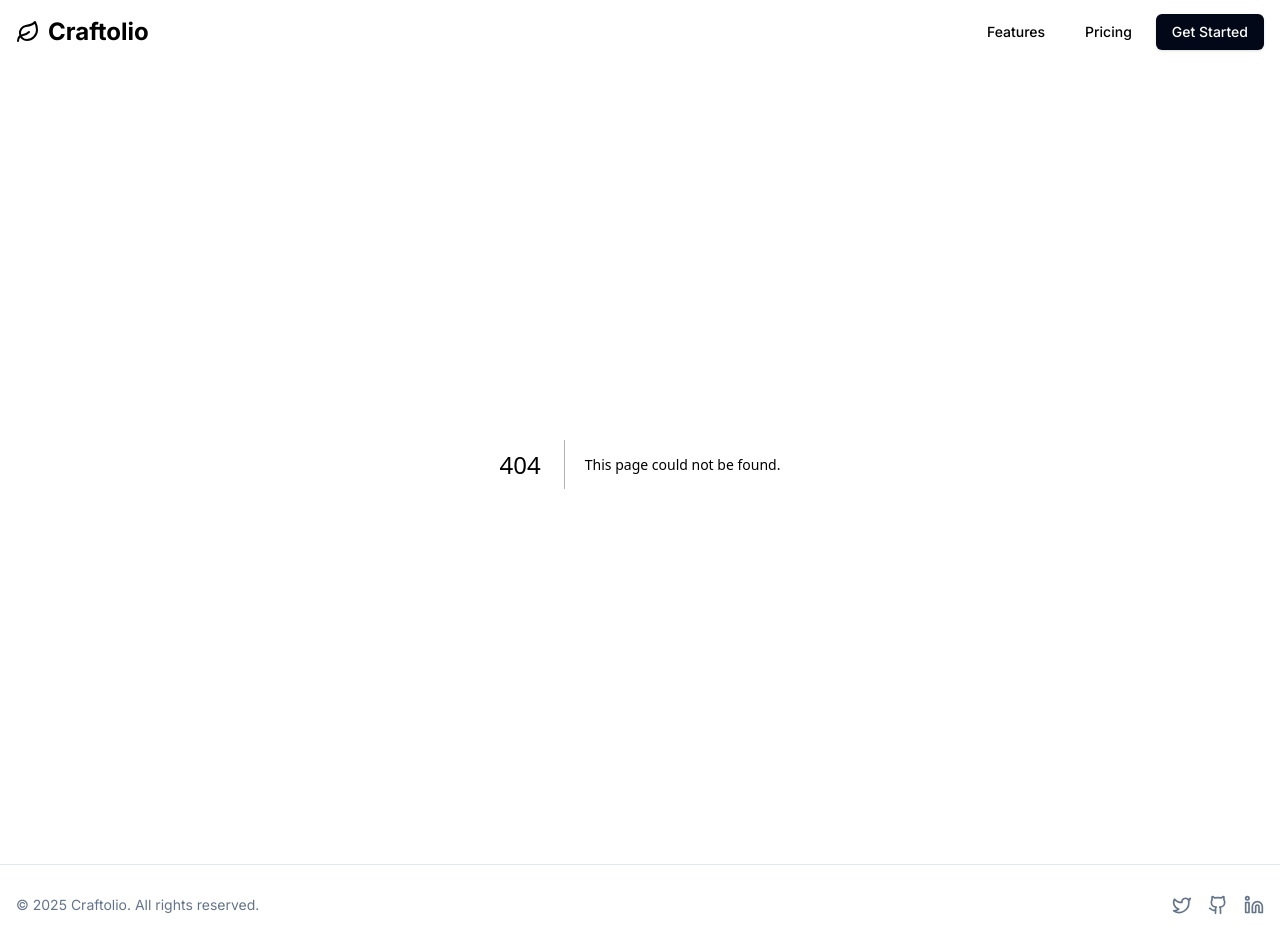
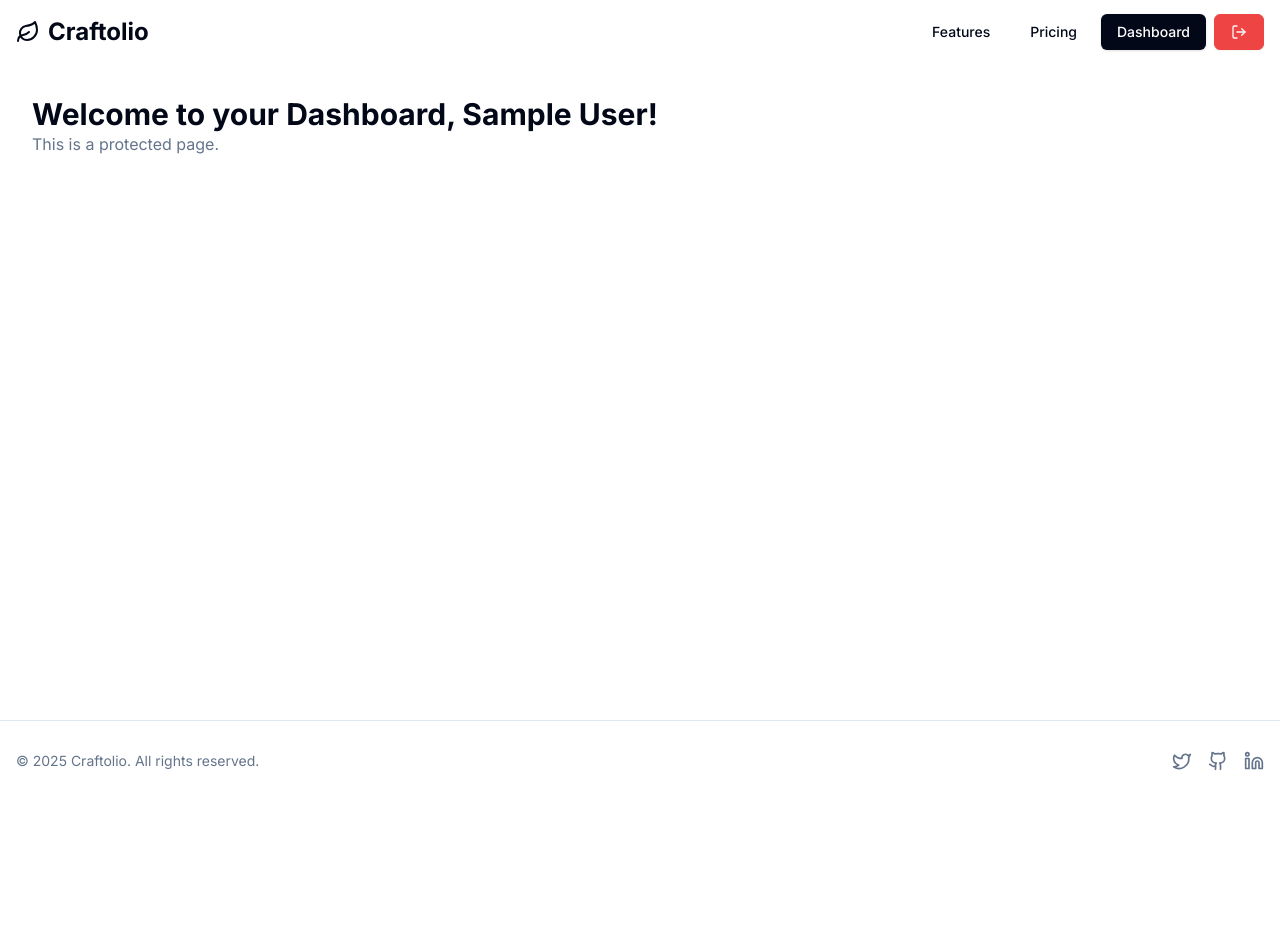
Before and after one commit to mucahittasan/craftolio, a Next.js app: page /dashboard in a window 1280 px wide. Before the commit this address had no page. After the commit the page ends 801 px from the top, so only its background shows below. Built offline with nearby package versions, Linux system fonts and the light colour scheme; no server answers; sample sign-in values are in the browser's storage.

Commit message:
feat(auth): implement session management and protected routes

```diff
--- /dev/null
+++ b/src/app/dashboard/page.tsx
@@ -0,0 +1,19 @@
+import { auth } from '@/auth'; // auth.ts'den auth fonksiyonunu çekiyoruz
+import { redirect } from 'next/navigation';
+
+export default async function DashboardPage() {
+  const session = await auth();
+
+  if (!session?.user) {
+    redirect('/login');
+  }
+
+  return (
+    <div className="container mx-auto py-8">
+      <h1 className="text-3xl font-bold">
+        Welcome to your Dashboard, {session.user.name}!
+      </h1>
+      <p className="text-muted-foreground">This is a protected page.</p>
+    </div>
+  );
+}
--- a/src/app/layout.tsx
+++ b/src/app/layout.tsx
@@ -22,7 +22,7 @@ export default function RootLayout({
       <body className={inter.variable}>
         <Layout>
           <Header />
-          {children}
+          <main className="min-h-[calc(100vh-144px)]">{children}</main>
           <Footer />
         </Layout>
       </body>
--- /dev/null
+++ b/src/features/auth/actions/logout.ts
@@ -0,0 +1,7 @@
+'use server';
+
+import { signOut } from '@/auth';
+
+export async function logout() {
+  await signOut({ redirectTo: '/' });
+}
--- a/src/features/landing/components/header.tsx
+++ b/src/features/landing/components/header.tsx
@@ -1,8 +1,12 @@
-import { Leaf } from 'lucide-react';
+import { Leaf, ArrowRightFromLine, LogOut } from 'lucide-react';
 import { Button } from '@/components/ui/button';
 import Link from 'next/link';
+import { auth } from '@/auth';
+import { logout } from '@/features/auth/actions/logout';
 
-export function Header() {
+export async function Header() {
+  const session = await auth();
+
   return (
     <header className="sticky top-0 z-50 w-full bg-background/95 backdrop-blur supports-[backdrop-filter]:bg-background/60">
       <div className="container mx-auto flex h-16 items-center justify-between px-4">
@@ -17,13 +21,30 @@ export function Header() {
           <Button asChild variant="ghost">
             <Link href="/#pricing">Pricing</Link>
           </Button>
-
+          {session?.user ? (
+            <div className="flex items-center gap-2">
+              <Button
+                className="bg-foreground text-background hover:bg-foreground/90"
+                asChild
+              >
+                <Link href="/dashboard">Dashboard</Link>
+              </Button>
+              <Button
+                className="border border-red-500 hover:bg-white hover:text-red-500"
+                onClick={logout}
+                variant="destructive"
+              >
+                <LogOut className="h-4 w-4" />
+              </Button>
+            </div>
+          ) : (
             <Button
               className="bg-foreground text-background hover:bg-foreground/90"
               asChild
             >
               <Link href="/register">Get Started</Link>
             </Button>
+          )}
         </nav>
       </div>
     </header>
--- /dev/null
+++ b/src/middleware.ts
@@ -0,0 +1 @@
+export { auth as middleware } from '@/auth';
```
Lines whose indentation alone changed are shown as unchanged.
